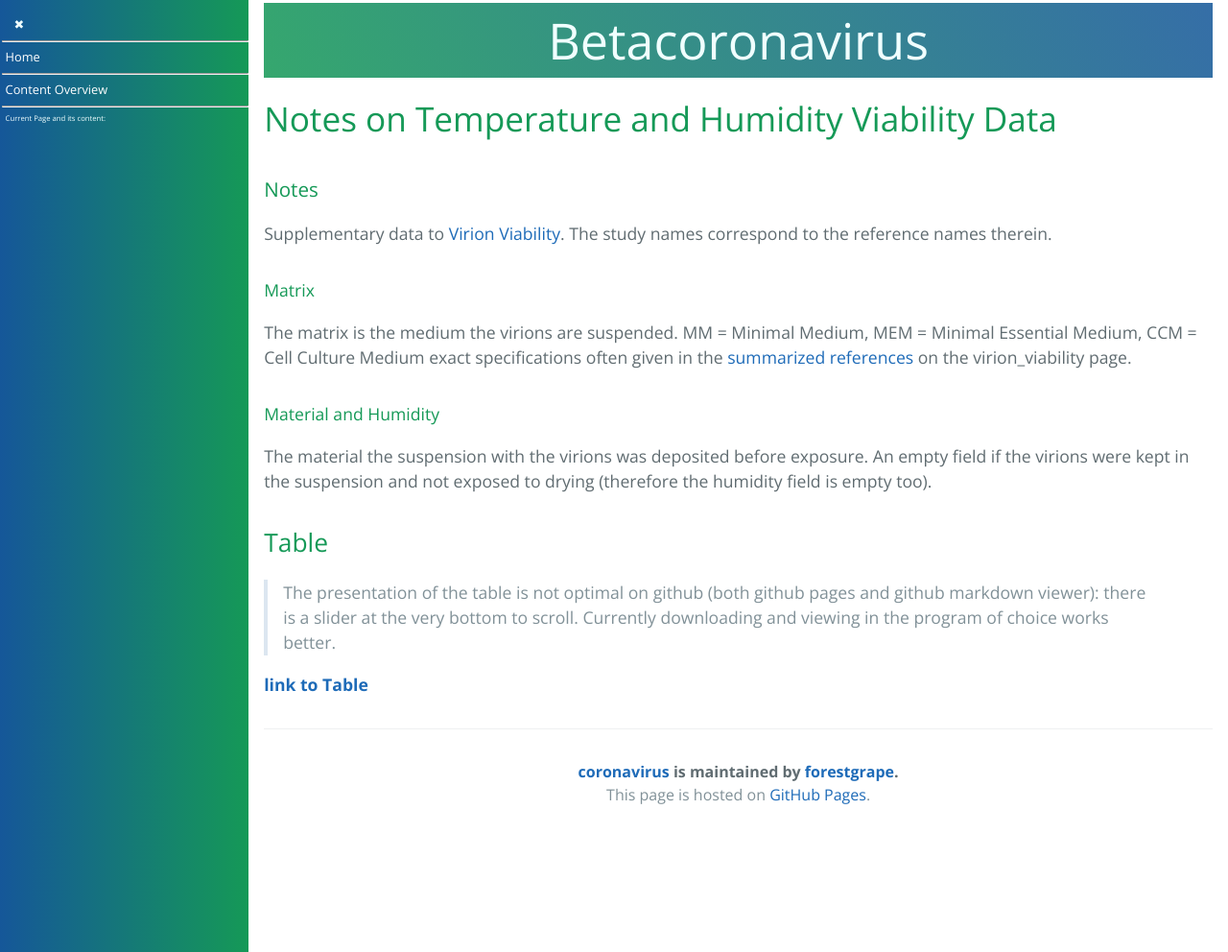
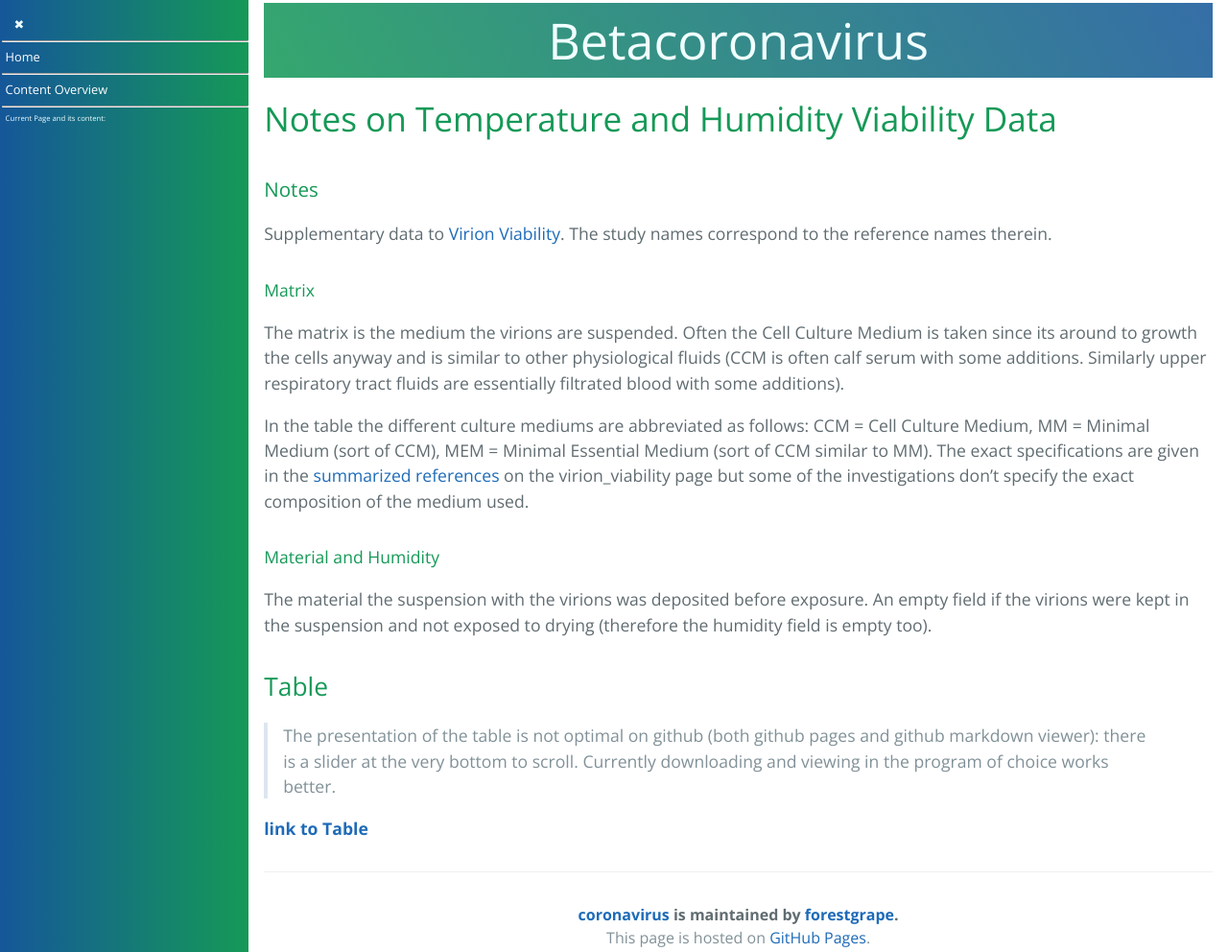
Before and after one commit to forestgrape/coronavirus, a Jekyll site: the page built from 2_biological/virion_viability/notes_on_viability_data.md, in a window 1280 px wide and 992 px high. Shown: the whole window at 96% size. Built offline with Jekyll 4.4.1, drawn with Linux system fonts in a browser that asks for light colours; our own code applies the rules of GitHub Pages for plain Markdown files.

Commit message:
clarifications

```diff
--- a/2_biological/virion_viability/notes_on_viability_data.md
+++ b/2_biological/virion_viability/notes_on_viability_data.md
@@ -4,9 +4,10 @@
 Supplementary data to [Virion Viability](../virion_viability.md). The study names correspond to the reference names therein.
 
 #### Matrix
-The matrix is the medium the virions are suspended.
-MM = Minimal Medium, MEM = Minimal Essential Medium, CCM = Cell Culture Medium
-exact specifications often given in the [summarized references](../virion_viability.md#references)  on the virion_viability page.
+The matrix is the medium the virions are suspended. Often the Cell Culture Medium is taken since its around to growth the cells anyway and is similar to other physiological fluids (CCM is often calf serum with some additions. Similarly upper respiratory tract fluids are essentially filtrated blood with some additions).
+
+In the table the different culture mediums are abbreviated as follows: CCM = Cell Culture Medium, MM = Minimal Medium (sort of CCM), MEM = Minimal Essential Medium (sort of CCM similar to MM).
+The exact specifications are given in the [summarized references](../virion_viability.md#references)  on the virion_viability page but some of the investigations don't specify the exact composition of the medium used.
 
 #### Material and Humidity
 The material the suspension with the virions was deposited before exposure. An empty field if the virions were kept in the suspension and not exposed to drying (therefore the humidity field is empty too).
```
